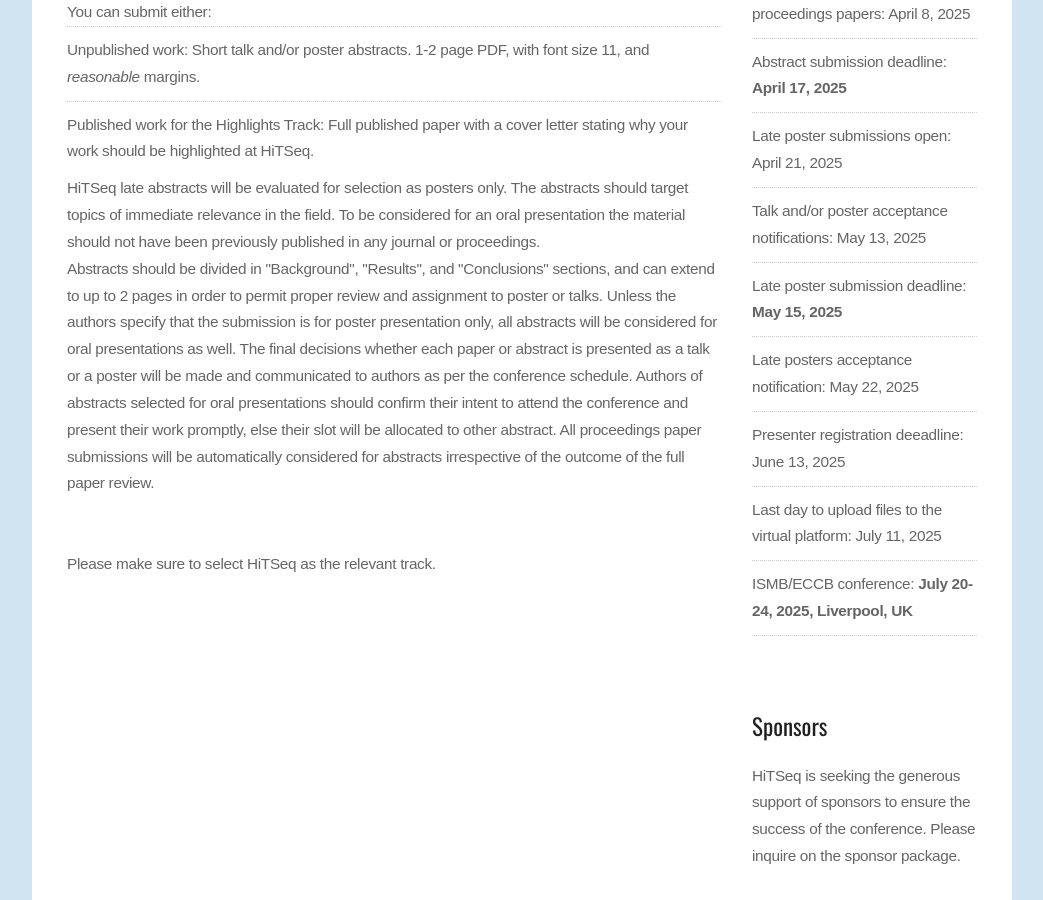
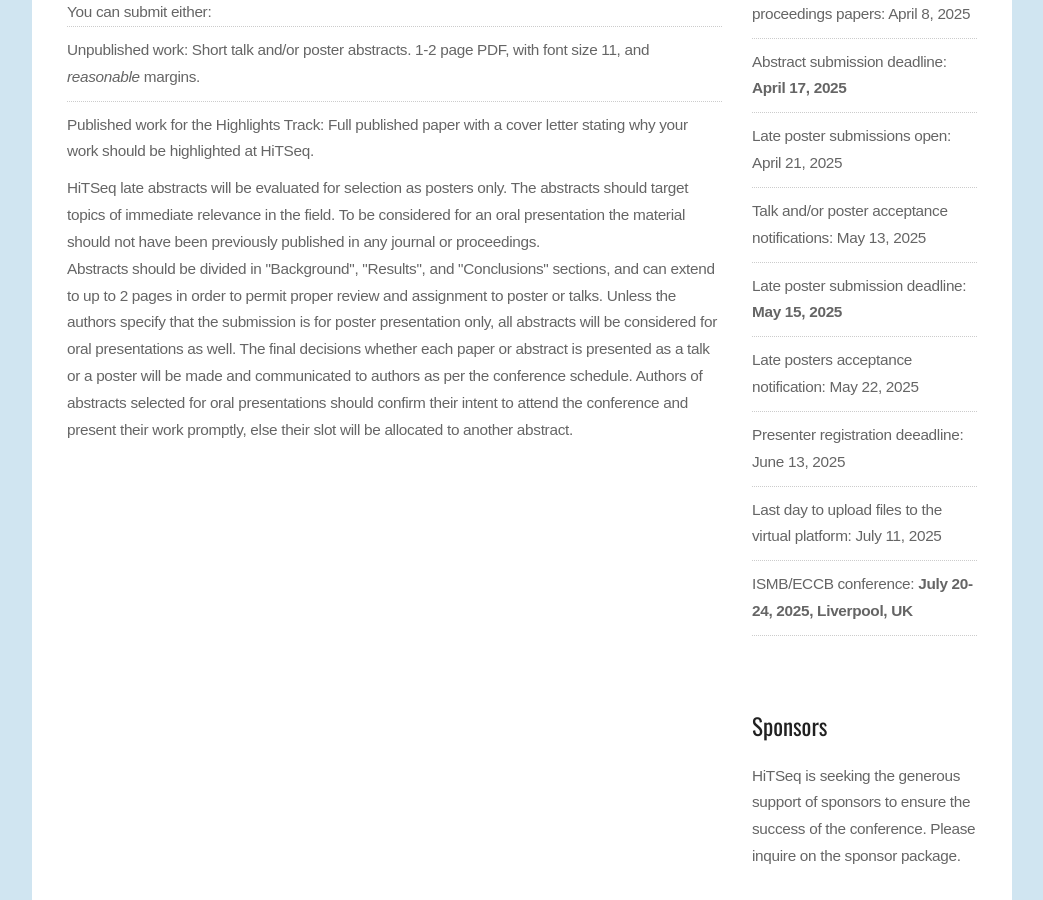
Before and after one commit to HiTSeq/hitseq.github.io, a Jekyll site: the page built from submissions.md, in a window 1280 px wide and 900 px high, scrolled down 867 px. Shown: the whole window, without its empty margins (118-1161 px from the left). Built offline with Jekyll 4.4.1, drawn with Linux system fonts in a browser that asks for light colours.

Commit message:
clarify proceedings

```diff
--- a/submissions.md
+++ b/submissions.md
@@ -59,16 +59,17 @@
   conference schedule. Authors of abstracts selected for oral
   presentations should confirm their intent to attend the conference
   and present their work promptly, else their slot will be allocated
-  to other abstract. All proceedings paper submissions will be
-  automatically considered for abstracts irrespective of the outcome
-  of the full paper review.</p>
+  to another abstract.</p>
+
+  <!--
   <p><br />
   </p>
-  <!--
-      <p>Submission through EasyChair at <a href="http://easychair.org/my/conference?conf=ismb2020abstracts"                target="_blank">http://easychair.org/my/conference?conf=ismb2020abstracts</a></p>            <p>Direct link to EasyChair: <a href="https://easychair.org/conferences/?conf=ismbeccb2024abstract">https://easychair.org/conferences/?conf=ismbeccb2024abstract</a></p>-->
+  <p>Submission through EasyChair at <a href="http://easychair.org/my/conference?conf=ismb2020abstracts"                target="_blank">http://easychair.org/my/conference?conf=ismb2020abstracts</a></p>            <p>Direct link to EasyChair: <a href="https://easychair.org/conferences/?conf=ismbeccb2024abstract">https://easychair.org/conferences/?conf=ismbeccb2024abstract</a></p>
   <p><br />
   </p>
   <p>Please make sure to select HiTSeq as the relevant track.<br />
   </p>
+  -->
+
   <!-- All submissions are closed.<br class="clearfix" /> -->
 </div>
```
